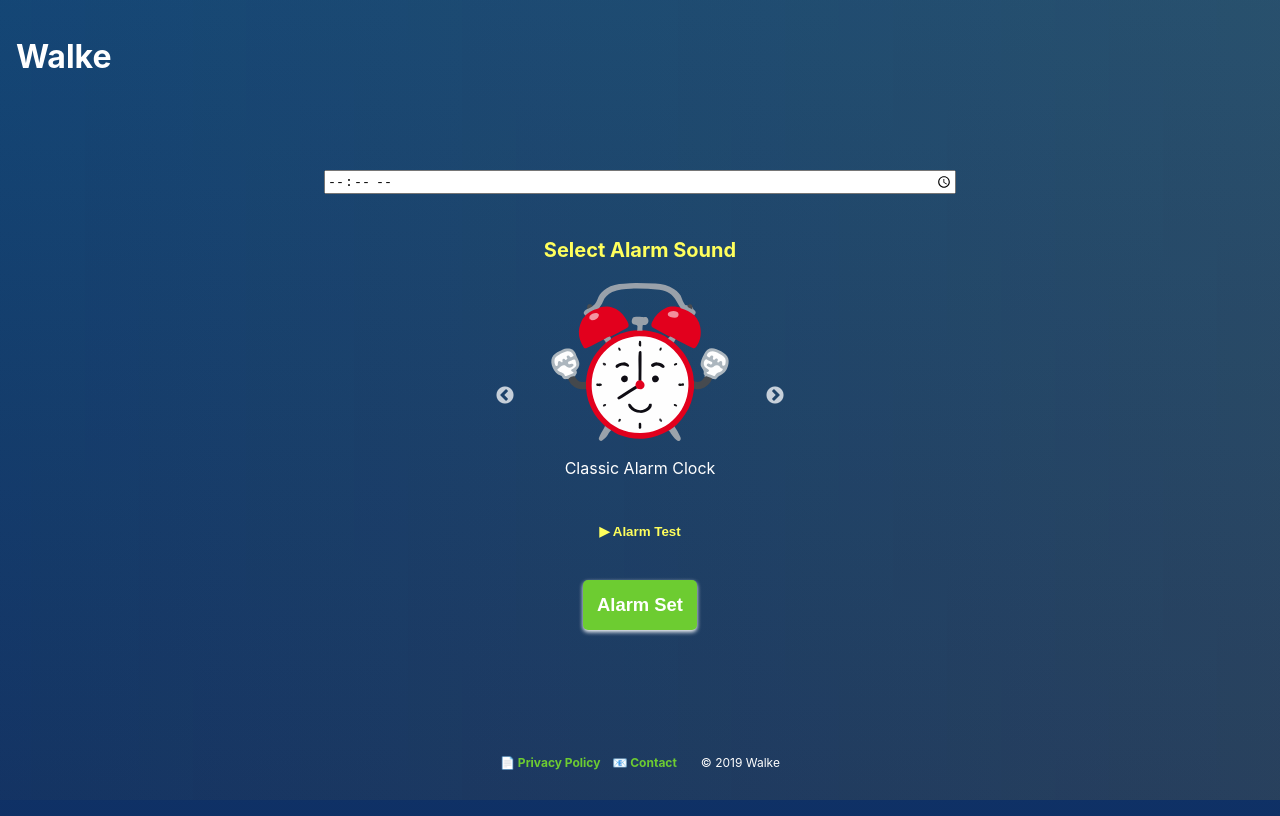
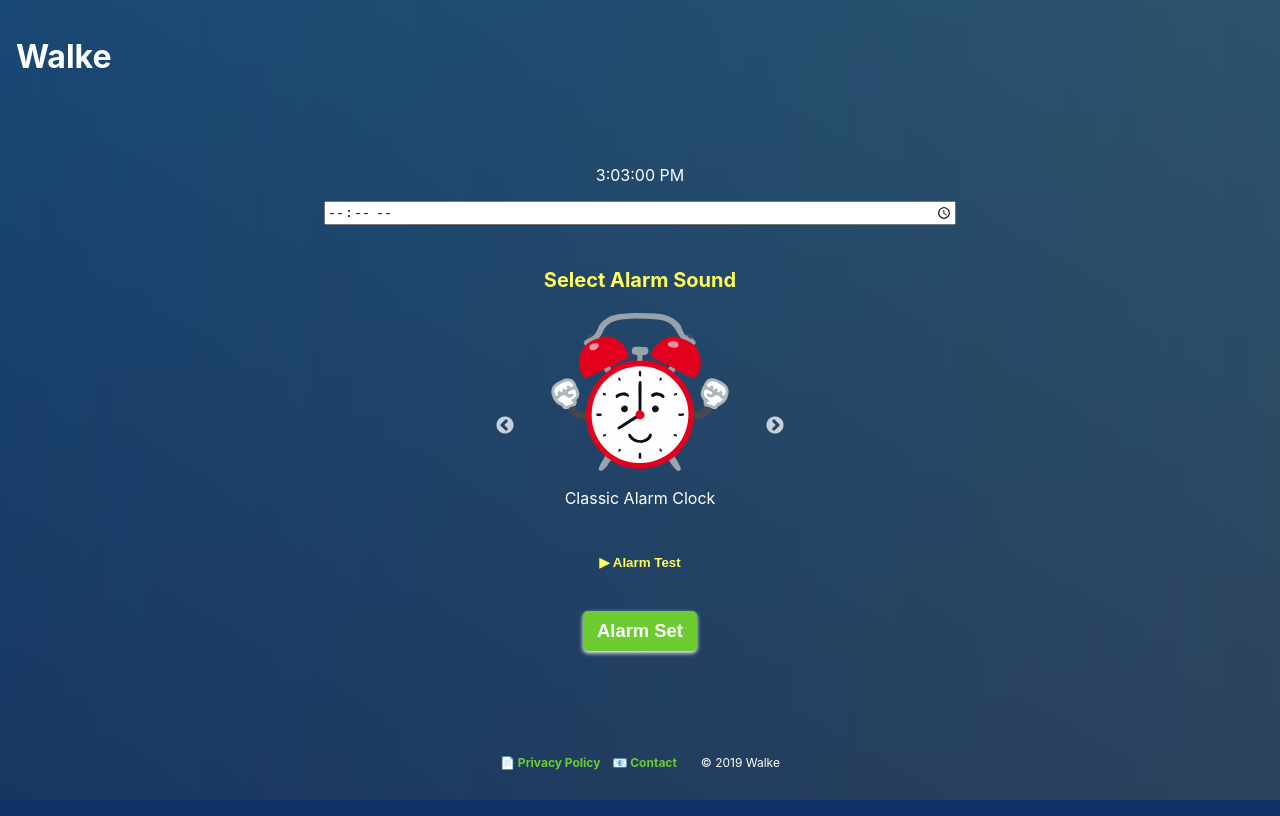
Before and after one commit to Sakaki-Ya/amlar, a React (Create React App) app: page / in a window 1280 px wide. Built offline with nearby package versions, Linux system fonts and the light colour scheme; what emotion-reset would draw is missing.

Commit message:
現在時刻表示

```diff
--- a/main.js
+++ b/main.js
@@ -7,7 +7,7 @@ let inputTime, // 入力時刻
 document.getElementById("setTime").onclick = () => {
   inputTime = document.getElementById("inputTime").value;
   if (!isNaN(inputTime)) {
-    alert("plase.");
+    alert("please.");
     return;
   }
   const silent = new Audio("./sounds/silent.mp3");
--- a/src/App.tsx
+++ b/src/App.tsx
@@ -72,7 +72,7 @@ const main: SerializedStyles = css`
     rgba(129, 204, 69, 0.2)
   );
   background-size: 800% 800%;
-  animation: bgAnime2 170s ease infinite;
+  animation: bgAnime2 120s ease infinite;
   @keyframes bgAnime2 {
     0% {
       background-position: 0% 50%;
--- a/src/components/Clock.tsx
+++ b/src/components/Clock.tsx
@@ -1,20 +1,50 @@
 /** @jsx jsx */
+import React, { useState, useEffect } from "react";
 import { jsx, css, SerializedStyles } from "@emotion/core";
 import SelectSoundSlider from "./SelectSoundSlider";
 import colors from "./Colors";
 
-// interface AppProps {
-//   clock: number;
-//   reset: () => void;
-// }
+const Clock: React.FC = () => {
+  const [date, setDate] = useState(new Date());
+  const [time, setTime] = useState(new Date());
 
-const Clock = () => (
-  <div css={clock}>
-    <input type="time" id="inputTime" css={clock__inputTime} />
-    <SelectSoundSlider />
-    <input type="button" value="Alarm Set" css={clock__setTime} />
-  </div>
-);
+  const tick = () => {
+    setDate(new Date());
+    if (date === time) {
+      alert("Alarm");
+    }
+  };
+
+  useEffect(() => {
+    const timerID = setInterval(() => tick(), 1000);
+    return () => {
+      clearInterval(timerID);
+    };
+  });
+
+  const getInputTime = (e: any) => {
+    setTime(e.target.value);
+  };
+
+  const setInputTime = (e: any) => {
+    console.log(time);
+    e.preventDefault();
+    const silent = new Audio("silent.mp3");
+    silent.loop = true;
+    silent.play();
+  };
+
+  return (
+    <div css={clock}>
+      <p>{date.toLocaleTimeString()}</p>
+      <input type="time" css={clock__inputTime} onChange={getInputTime} />
+      <SelectSoundSlider />
+      <button css={clock__setTime} onClick={setInputTime}>
+        Alarm Set
+      </button>
+    </div>
+  );
+};
 
 const clock: SerializedStyles = css`
   box-sizing: border-box;
@@ -35,7 +65,7 @@ const clock__setTime: SerializedStyles = css`
   box-shadow: 0 2px 4px white;
   border: none;
   margin: 0 auto;
-  padding: 0.75em;
+  padding: 0.5em 0.75em;
   border-radius: 5px;
   color: white;
   font-size: 1.15em;
--- a/src/components/Header.tsx
+++ b/src/components/Header.tsx
@@ -1,7 +1,8 @@
 /** @jsx jsx */
+import React /* , { FC } */ from "react";
 import { jsx, css, SerializedStyles } from "@emotion/core";
 
-const Header = () => (
+const Header: React.FC = () => (
   <header css={header}>
     <h1>Walke</h1>
   </header>
--- a/src/components/SelectSoundSlider.tsx
+++ b/src/components/SelectSoundSlider.tsx
@@ -17,17 +17,13 @@ const settings = {
   }
 };
 
-const soundTest = () => {
-  if (alarmTest.paused || alarmTest.currentTime === 0) {
-    alarmTest.play();
-    return;
-  }
+const soundTest = (): void => {
   alarmTest.pause();
   alarmTest.currentTime = 0;
   alarmTest.play();
 };
 
-const SelectSoundSlider = () => (
+const SelectSoundSlider: React.FC = () => (
   <React.Fragment>
     <h2 css={sounds__h2}>Select Alarm Sound</h2>
     <Slider {...settings} css={sounds}>
```
